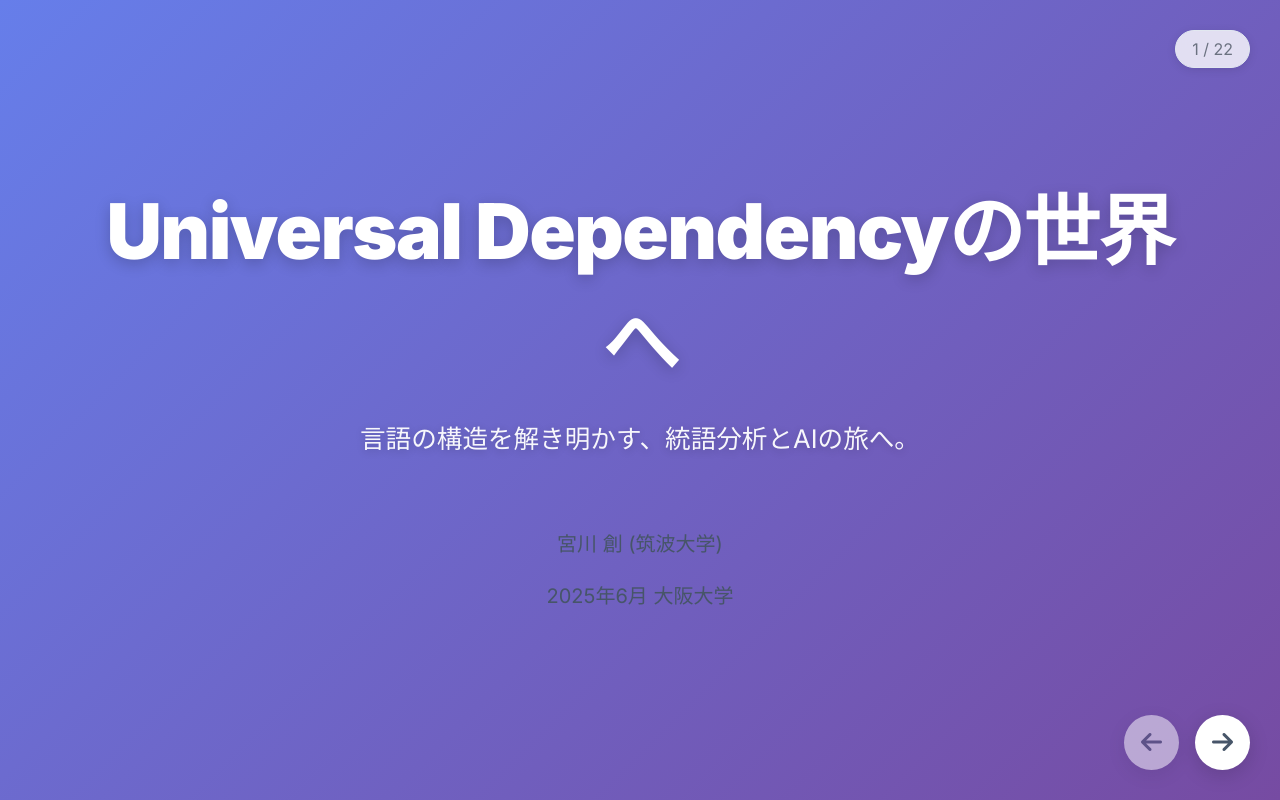
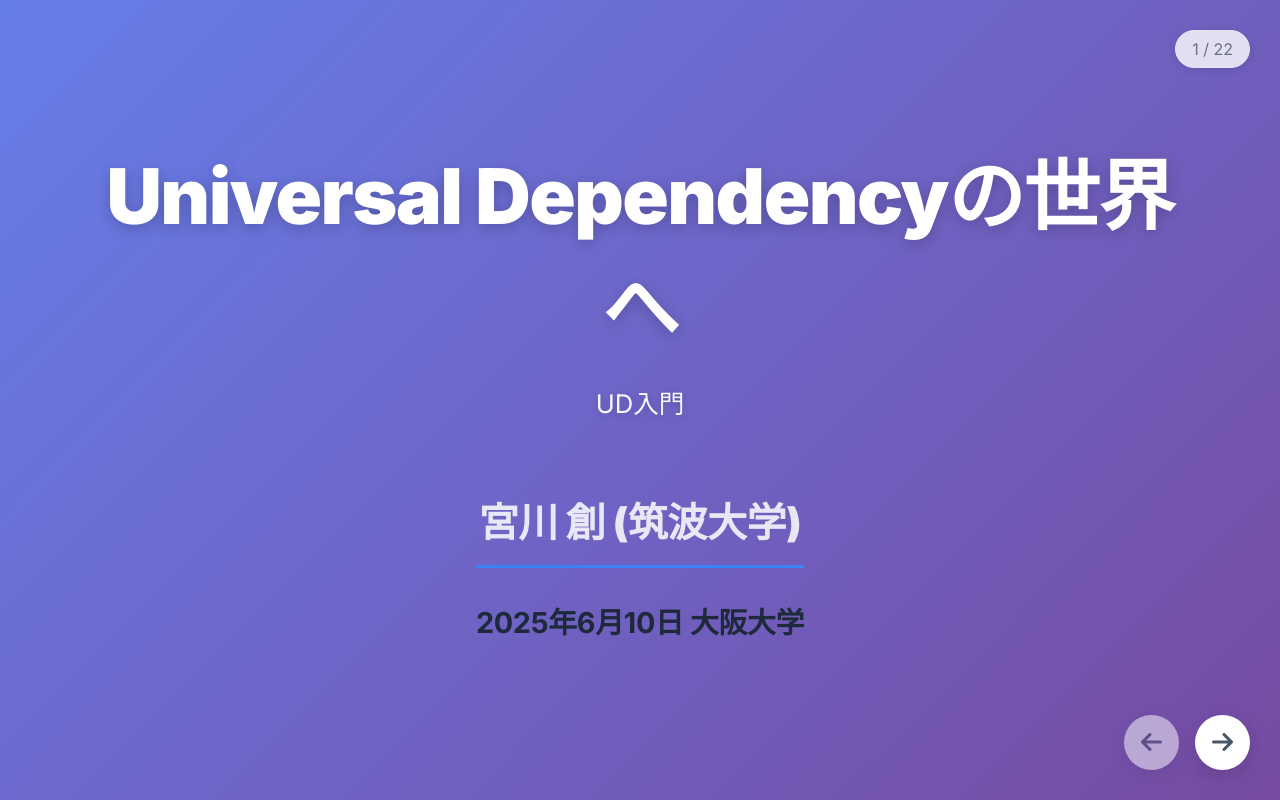
Before and after one commit to somiyagawa/uosaka, a plain HTML site: page index.html in a window 1280 px wide. Shown: the top 800 px of the page. Drawn offline with Linux system fonts and the light colour scheme.

Commit message:
Update index.html

```diff
--- a/index.html
+++ b/index.html
@@ -229,15 +229,15 @@
     <div id="slide-container">
         <div class="slide active title-slide">
              <h1>Universal Dependencyの世界へ</h1>
-            <p class="subtitle">言語の構造を解き明かす、統語分析とAIの旅へ。</p>
+            <p class="subtitle">UD入門</p>
             <div class="author-info">
-                <p>宮川 創 (筑波大学)</p>
-                <p>2025年6月 大阪大学</p>
+                <h2>宮川 創 (筑波大学)</ｈ2>
+                <h3>2025年6月10日 大阪大学</h3>
             </div>
         </div>
 
         <div class="slide">
-            <h2>本日の内容</h2>
+            <h2>本日の内容（だいたい））</h2>
             <div class="card">
                 <ol class="space-y-3 text-lg" style="list-style: none; padding-left: 0;">
                     <li><span style="color:var(--color-primary); margin-right: 1rem; font-weight:bold;">1.</span>UDとは何か：統語樹の紹介</li>
```
